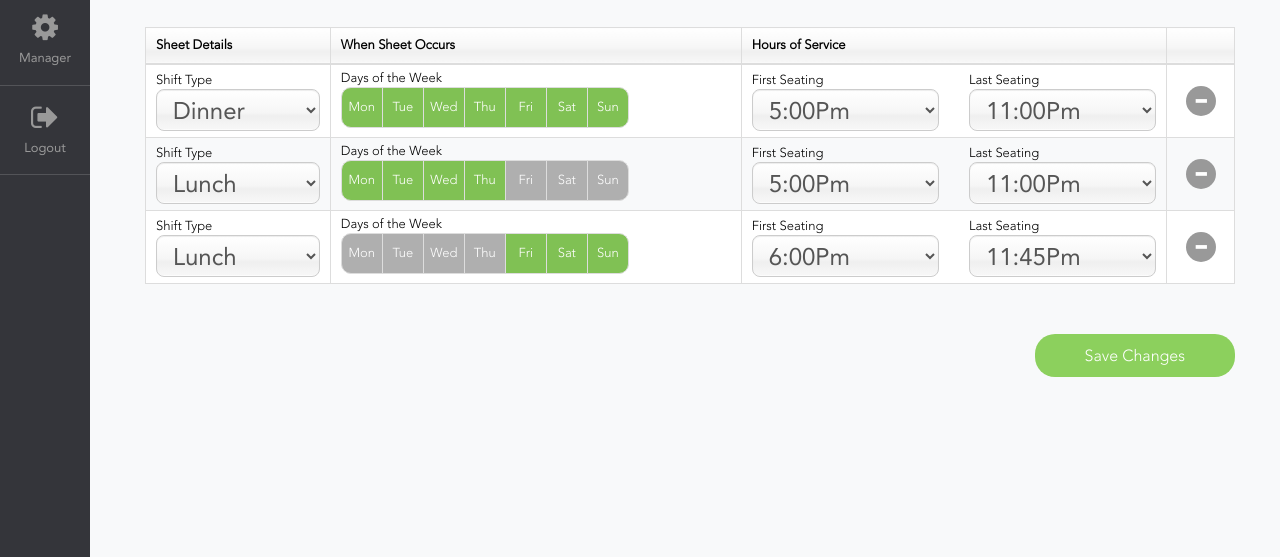
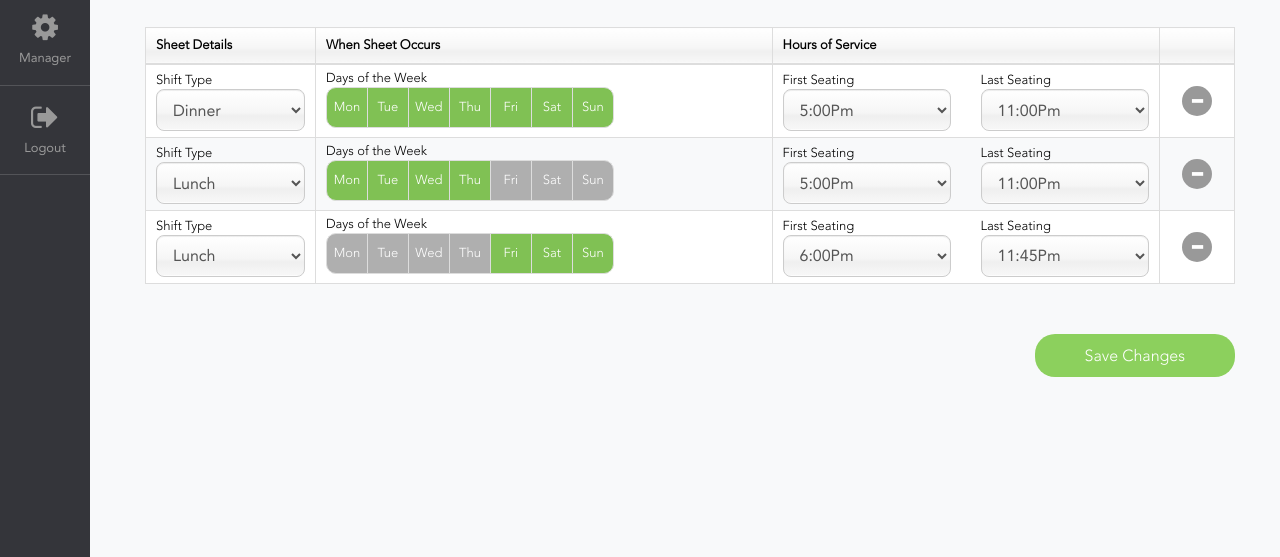
Before and after one commit to kossa/eatcrm, a plain HTML site: page profile.html in a window 1280 px wide. Both pictures are taken after a click on the tab "Hours". Shown: the part 243-800 px from the top of the page. Drawn offline with Linux system fonts and the light colour scheme.

Commit message:
Change font size of select box to 16px Fixes #4

```diff
--- a/css/style.css
+++ b/css/style.css
@@ -20,7 +20,7 @@ strong{font-family: 'avenir_95_blackregular',sans-serif;}
 .control-label{font-family: 'Roboto', sans-serif;font-weight: 100;font-size: 16px;}
 .form-control{border-radius: 8px;font-family: 'avenir_55roman', sans-serif;height: 42px;}
 .form-control:focus{border-color: #80C154;-webkit-box-shadow: inset 0 1px 1px rgba(0,0,0,.075),0 0 8px rgba(128, 193, 84, 0.53); box-shadow: inset 0 1px 1px rgba(0,0,0,.075),0 0 8px rgba(128, 193, 84, 0.53);}
-select.form-control{background: #ffffff;font-size: 24px;
+select.form-control{background: #ffffff;font-size: 16px;
   background: -moz-linear-gradient(top, #ffffff 0%, #f6f6f6 56%, #efefef 65%, #f7f7f7 97%, #ffffff 100%);
   background: -webkit-gradient(linear, left top, left bottom, color-stop(0%,#ffffff), color-stop(56%,#f6f6f6), color-stop(65%,#efefef), color-stop(97%,#f7f7f7), color-stop(100%,#ffffff));
   background: -webkit-linear-gradient(top, #ffffff 0%,#f6f6f6 56%,#efefef 65%,#f7f7f7 97%,#ffffff 100%);
```
